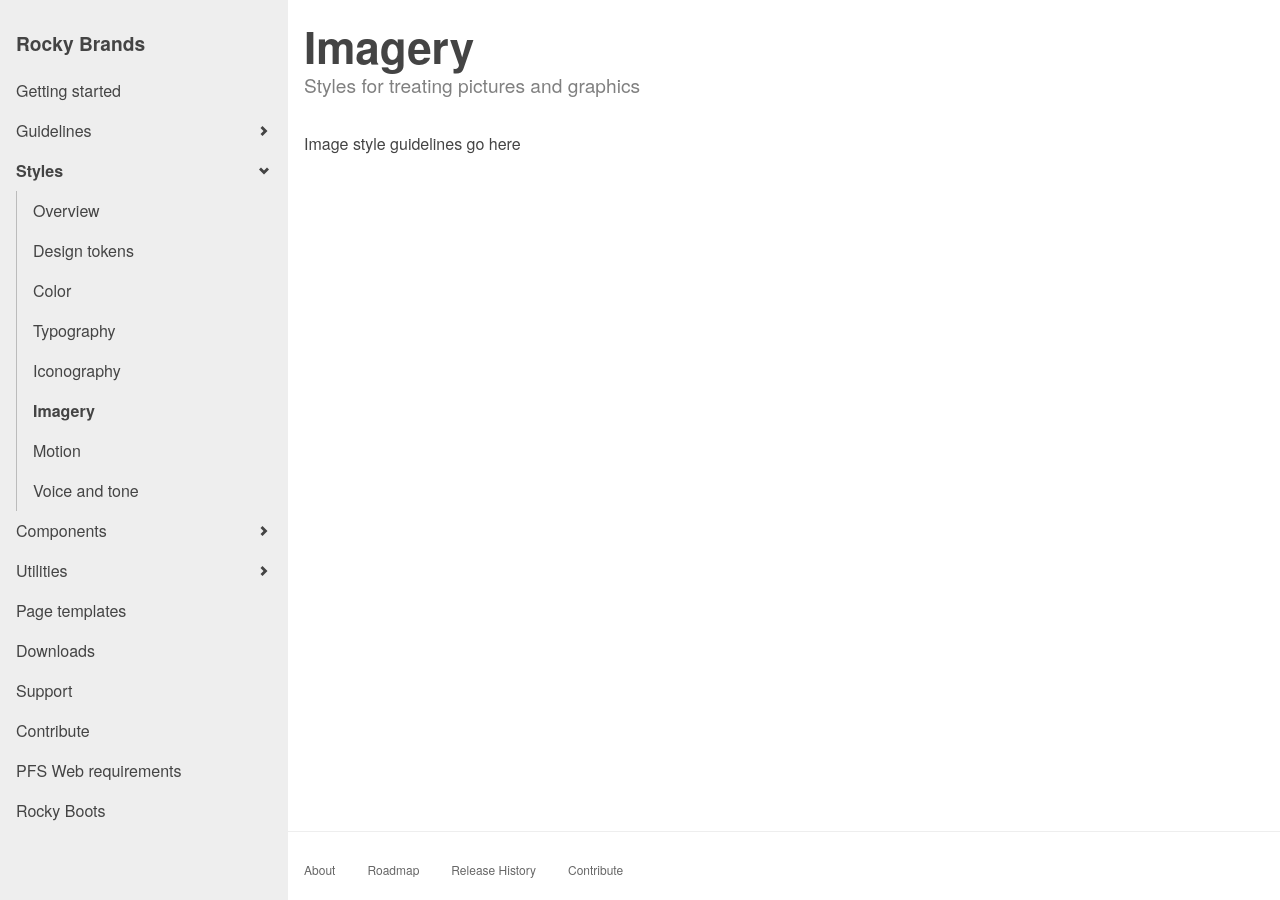
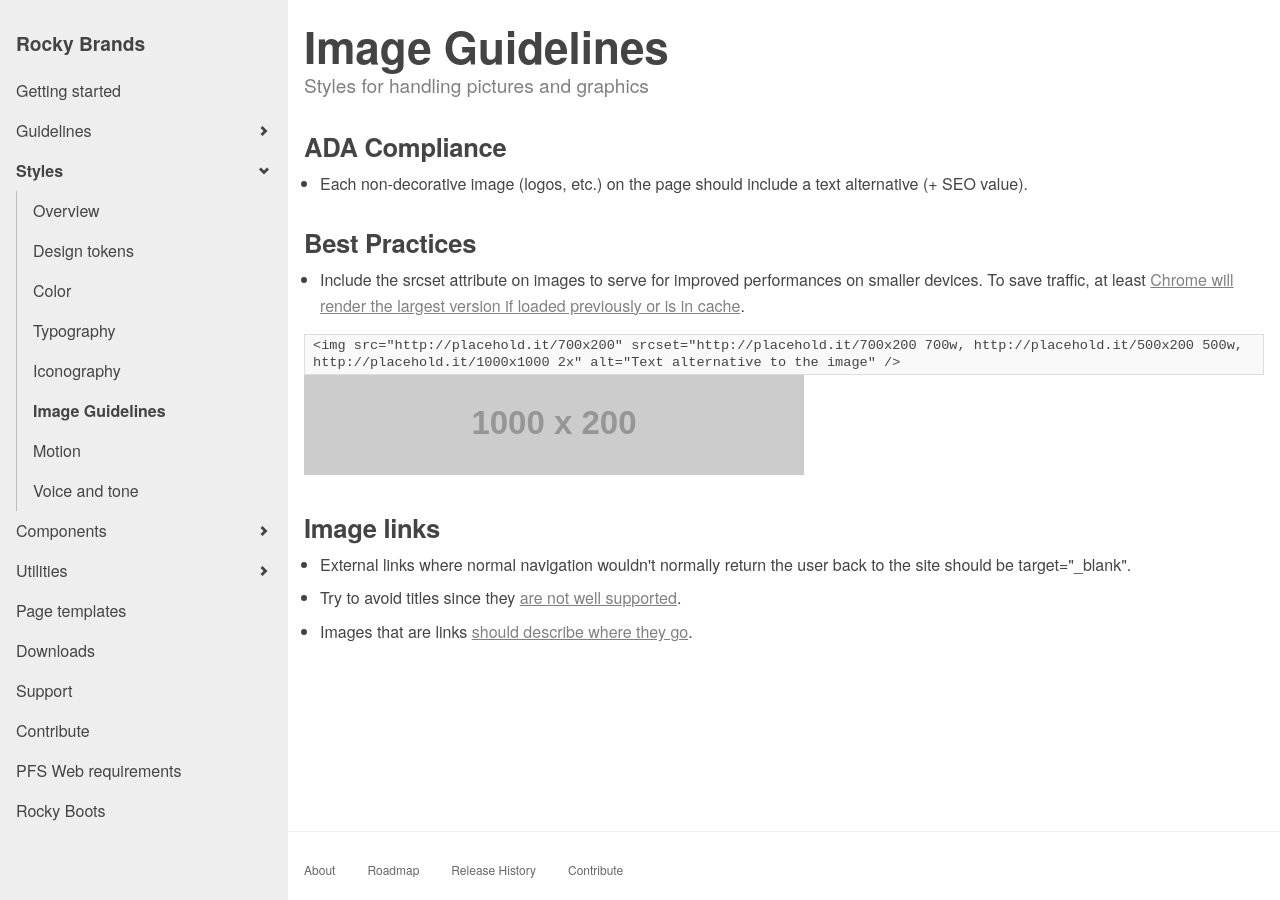
Before and after one commit to RockyBrands/styleguide, a Jekyll site: the page built from styles/06-imagery.html, in a window 1280 px wide. Built offline with Jekyll 4.4.1, drawn with Linux system fonts in a browser that asks for light colours.

Commit message:
added PFS requirements and updated style guide

```diff
--- a/_sass/layout/_layout.scss
+++ b/_sass/layout/_layout.scss
@@ -29,7 +29,7 @@
  *    kinds of displays
  */
 .l-linelength-container {
-    max-width: 35rem;
+    max-width: 100%;
 }
 
 
--- /dev/null
+++ b/styles/06-imagery.html
@@ -0,0 +1,26 @@
+---
+layout: page
+type: detail
+title: Image Guidelines
+group: styles
+permalink: /styles/imagery.html
+description: Styles for handling pictures and graphics
+---
+<h2>ADA Compliance</h2>
+<ul>
+  <li>Each non-decorative image (logos, etc.) on the page should include a text alternative (+ SEO value).</li>
+</ul>
+
+<h2>Best Practices</h2>
+<ul>
+  <li>Include the srcset attribute on images to serve for improved performances on smaller devices. To save traffic, at least <a href="https://stackoverflow.com/a/30087595">Chrome will render the largest version if loaded previously or is in cache</a>.</li>
+</ul>
+`<img src="http://placehold.it/700x200" srcset="http://placehold.it/700x200 700w, http://placehold.it/500x200 500w, http://placehold.it/1000x1000 2x" alt="Text alternative to the image" />`
+<img src="http://placehold.it/700x200" srcset="http://placehold.it/700x200 700w, http://placehold.it/500x200 500w, http://placehold.it/1000x200 2x" alt="Text alternative to the image" />
+
+<h2>Image links</h2>
+<ul>
+  <li>External links where normal navigation wouldn't normally return the user back to the site should be target="_blank".</li>
+  <li>Try to avoid titles since they <a href="https://www.paciellogroup.com/blog/2013/01/using-the-html-title-attribute-updated/">are not well supported</a>.</li>
+  <li>Images that are links <a href="http://a11yproject.com/posts/alt-text/">should describe where they go</a>.</li>
+</ul>
--- a/styles/06-imagery.md
+++ /dev/null
@@ -1,11 +0,0 @@
----
-layout: page
-type: detail
-title: Imagery
-group: styles
-permalink: /styles/imagery.html
-description: Styles for treating pictures and graphics
-
----
-
-Image style guidelines go here
```
Also changed, not shown: ada.md (+54 -28 lines), guidelines/09-navigation.md (+4 -1 lines).
